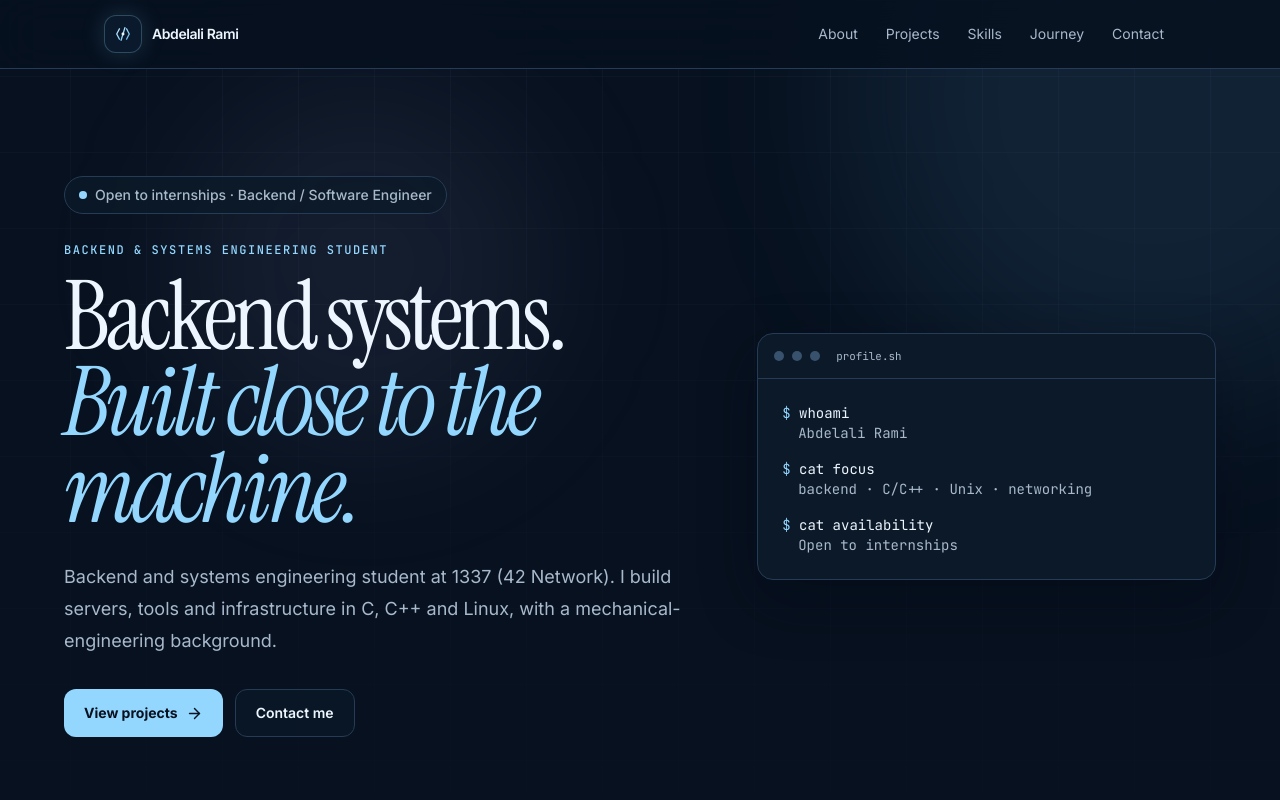
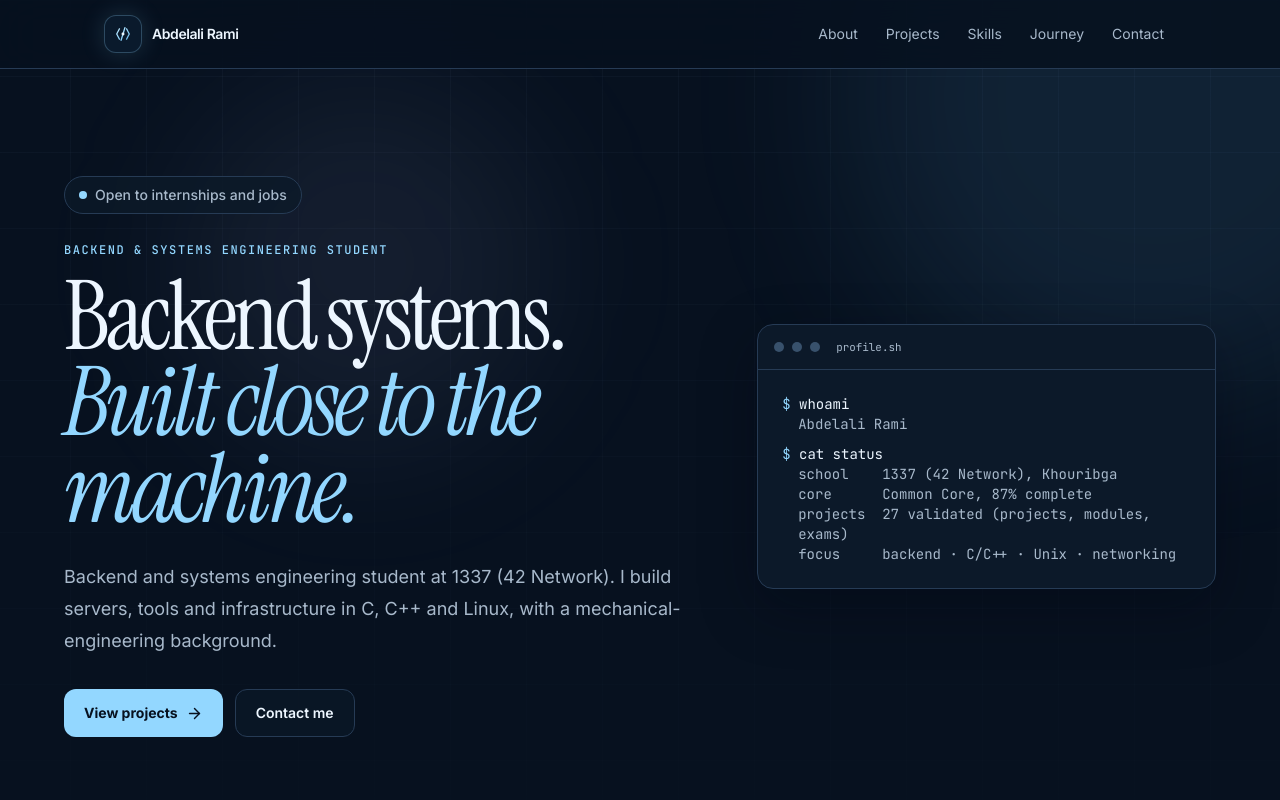
Before and after one commit to alijr2018/Portfolio, a React (Vite) app: page / in a window 1280 px wide. Shown: the top 800 px of the page. Built offline with nearby package versions, Linux system fonts and the light colour scheme.

Commit message:
Update terminal status and availability copy
Co-authored-by: arena-agent <297053741+arena-agent@users.noreply.github.com>

```diff
--- a/index.html
+++ b/index.html
@@ -5,7 +5,7 @@
     <meta name="viewport" content="width=device-width, initial-scale=1.0" />
     <meta
       name="description"
-      content="Backend and systems engineering student at 1337 (42 Network). C/C++, Linux, networking, Docker. Open to internships."
+      content="Backend and systems engineering student at 1337 (42 Network). C/C++, Linux, networking, Docker. Open to internships and jobs."
     />
     <meta name="theme-color" content="#07111f" />
     <link rel="preconnect" href="https://fonts.googleapis.com" />
@@ -19,14 +19,14 @@
     <meta property="og:type" content="website" />
     <meta property="og:url" content="https://alijr2018.github.io/Portfolio/" />
     <meta property="og:title" content="Abdelali Rami — Backend & Systems Engineering Student" />
-    <meta property="og:description" content="C/C++, Linux, networking, Docker. Open to internships." />
+    <meta property="og:description" content="C/C++, Linux, networking, Docker. Open to internships and jobs." />
     <meta property="og:image" content="https://alijr2018.github.io/Portfolio/og.png" />
     <meta property="og:image:alt" content="Abdelali Rami — Backend and Systems Engineering Student" />
     <meta property="og:image:width" content="1200" />
     <meta property="og:image:height" content="630" />
     <meta name="twitter:card" content="summary_large_image" />
     <meta name="twitter:title" content="Abdelali Rami — Backend & Systems Engineering Student" />
-    <meta name="twitter:description" content="C/C++, Linux, networking, Docker. Open to internships." />
+    <meta name="twitter:description" content="C/C++, Linux, networking, Docker. Open to internships and jobs." />
     <meta name="twitter:image" content="https://alijr2018.github.io/Portfolio/og.png" />
     <title>Abdelali Rami — Backend & Systems Engineering Student</title>
   </head>
--- a/src/App.tsx
+++ b/src/App.tsx
@@ -55,7 +55,7 @@ function App() {
 
   useEffect(() => {
     const title = `${profile.name} — ${profile.role}`
-    const description = `${profile.role}. ${profile.roleSummary} Open to internships.`
+    const description = `${profile.role}. ${profile.roleSummary} ${profile.availability}.`
 
     document.title = title
     document.querySelector('meta[name="description"]')?.setAttribute('content', description)
@@ -121,13 +121,13 @@ function App() {
                     <span className="h-2.5 w-2.5 rounded-full bg-[#38516c]" />
                     <span className="ml-2 font-mono text-[0.68rem] text-muted">profile.sh</span>
                   </div>
-                  <div className="space-y-4 p-5 font-mono text-[0.78rem] leading-6 sm:p-6 sm:text-sm">
+                  <div className="space-y-2.5 p-5 font-mono text-[0.78rem] leading-6 sm:p-6 sm:text-sm">
                     {profile.terminal.map((item) => (
                       <div key={item.command} className="min-w-0">
                         <p className="break-words text-mist">
                           <span className="text-ice">$</span> {item.command}
                         </p>
-                        <p className="break-words pl-4 text-muted">{item.output}</p>
+                        <p className="break-words whitespace-pre-wrap pl-4 text-muted">{item.output}</p>
                       </div>
                     ))}
                   </div>
@@ -322,7 +322,7 @@ function App() {
               <p className="font-mono text-xs font-medium uppercase tracking-[0.14em] text-ice">05 — Contact</p>
               <h2 className="mt-4 font-display text-5xl leading-[0.94] tracking-[-0.04em] text-mist sm:text-6xl">Let’s talk.</h2>
               <p className="mt-5 max-w-xl text-base leading-7 text-muted sm:text-lg">
-                I’m looking for backend, software, or systems-engineering internships. Use the contact actions below to get in touch.
+                I’m open to backend, software, or systems-engineering internships and jobs. Use the contact actions below to get in touch.
               </p>
               <div className="mt-6 flex flex-wrap gap-3">
                 <button
--- a/src/data/profile.ts
+++ b/src/data/profile.ts
@@ -39,7 +39,7 @@ export const profile = {
   role: 'Backend & Systems Engineering Student',
   roleSummary: 'C/C++, Linux, networking.',
   location: 'Khouribga, Morocco',
-  availability: 'Open to internships · Backend / Software Engineer',
+  availability: 'Open to internships and jobs',
   email: 'alirami120@hotmail.fr',
   githubUrl: 'https://github.com/alijr2018',
   headline: {
@@ -54,8 +54,11 @@ export const profile = {
   learning: ['React', 'Next.js'],
   terminal: [
     { command: 'whoami', output: 'Abdelali Rami' },
-    { command: 'cat focus', output: 'backend · C/C++ · Unix · networking' },
-    { command: 'cat availability', output: 'Open to internships' },
+    {
+      command: 'cat status',
+      output:
+        'school    1337 (42 Network), Khouribga\ncore      Common Core, 87% complete\nprojects  27 validated (projects, modules, exams)\nfocus     backend · C/C++ · Unix · networking',
+    },
   ],
   heroStats: [
     { value: '87%', label: 'of the 1337 Common Core completed' },
```
Also changed, not shown: 5 other files (tests, documents, lock files or other folders).
